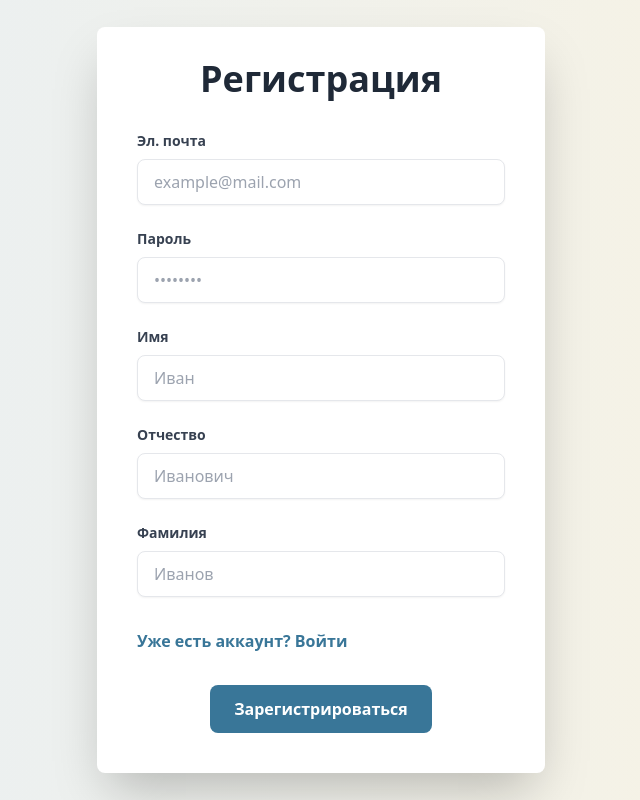
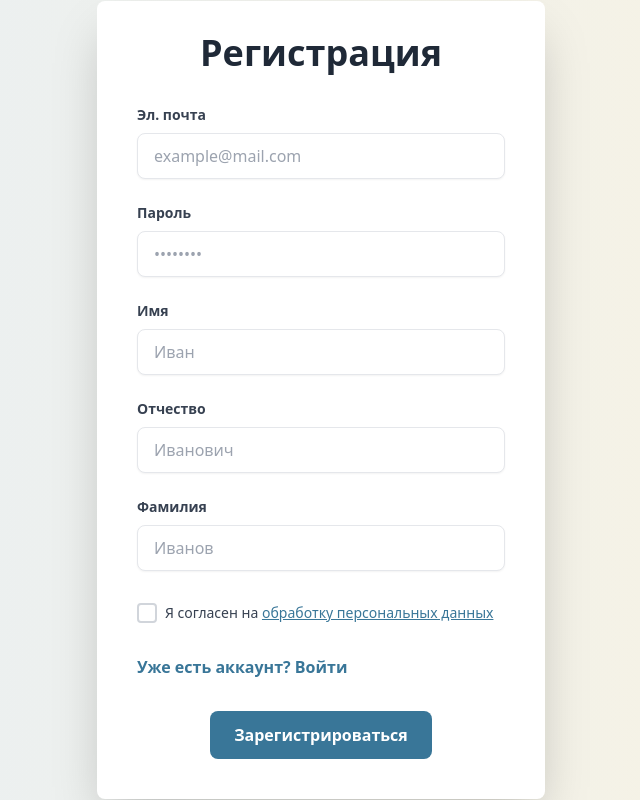
Before and after one commit to silaeder/tickets-system, a Next.js app: page /register in a window 1280 px wide. Shown: the whole page, without its empty margins (319-959 px from the left). Built offline with nearby package versions, Linux system fonts and the light colour scheme.

Commit message:
privacy policy

```diff
--- a/src/app/register/page.tsx
+++ b/src/app/register/page.tsx
@@ -14,6 +14,7 @@ export default function Register() {
   const [secondName, setSecondName] = useState('');
   const [surname, setSurname] = useState('');
   const [loading, setLoading] = useState(false);
+  const [dataProcessingConsent, setDataProcessingConsent] = useState(false);
   const router = useRouter();
 
   const handleSubmit = async (e: React.FormEvent) => {
@@ -169,6 +170,56 @@ export default function Register() {
           <motion.div
             initial={{ y: 20, opacity: 0 }}
             animate={{ y: 0, opacity: 1 }}
+            transition={{ duration: 0.5, delay: 0.85 }}
+            className="mb-8"
+          >
+            <label className="flex items-start cursor-pointer">
+              <div className="relative flex items-center h-5">
+                <input
+                  required
+                  type="checkbox"
+                  checked={dataProcessingConsent}
+                  onChange={(e) => setDataProcessingConsent(e.target.checked)}
+                  className="sr-only"
+                />
+                <div className={`w-5 h-5 border-2 rounded transition-colors duration-200 ${
+                  dataProcessingConsent
+                    ? 'bg-[#397698] border-[#397698]'
+                    : 'bg-white border-gray-300'
+                } flex items-center justify-center`}>
+                  {dataProcessingConsent && (
+                    <svg
+                      className="w-3 h-3 text-white"
+                      fill="none"
+                      stroke="currentColor"
+                      viewBox="0 0 24 24"
+                    >
+                      <path
+                        strokeLinecap="round"
+                        strokeLinejoin="round"
+                        strokeWidth="2"
+                        d="M5 13l4 4L19 7"
+                      />
+                    </svg>
+                  )}
+                </div>
+              </div>
+              <span className="ml-2 text-sm text-gray-700">
+                Я согласен на{' '}
+                <a
+                  href="https://docs.google.com/document/d/1p0JU-NzR7xG8mAYKTe723ODUhaUmuS7zp6s5Jt76AdU/edit?tab=t.0"
+                  target="_blank"
+                  rel="noopener noreferrer"
+                  className="text-[#397698] hover:text-[#2c5a75] underline"
+                >
+                  обработку персональных данных
+                </a>
+              </span>
+            </label>
+          </motion.div>
+          <motion.div
+            initial={{ y: 20, opacity: 0 }}
+            animate={{ y: 0, opacity: 1 }}
             transition={{ duration: 0.5, delay: 0.9 }}
             className="flex items-center justify-between mb-8"
           >
```
Also changed, not shown: 1 other file (tests, documents, lock files or other folders).
